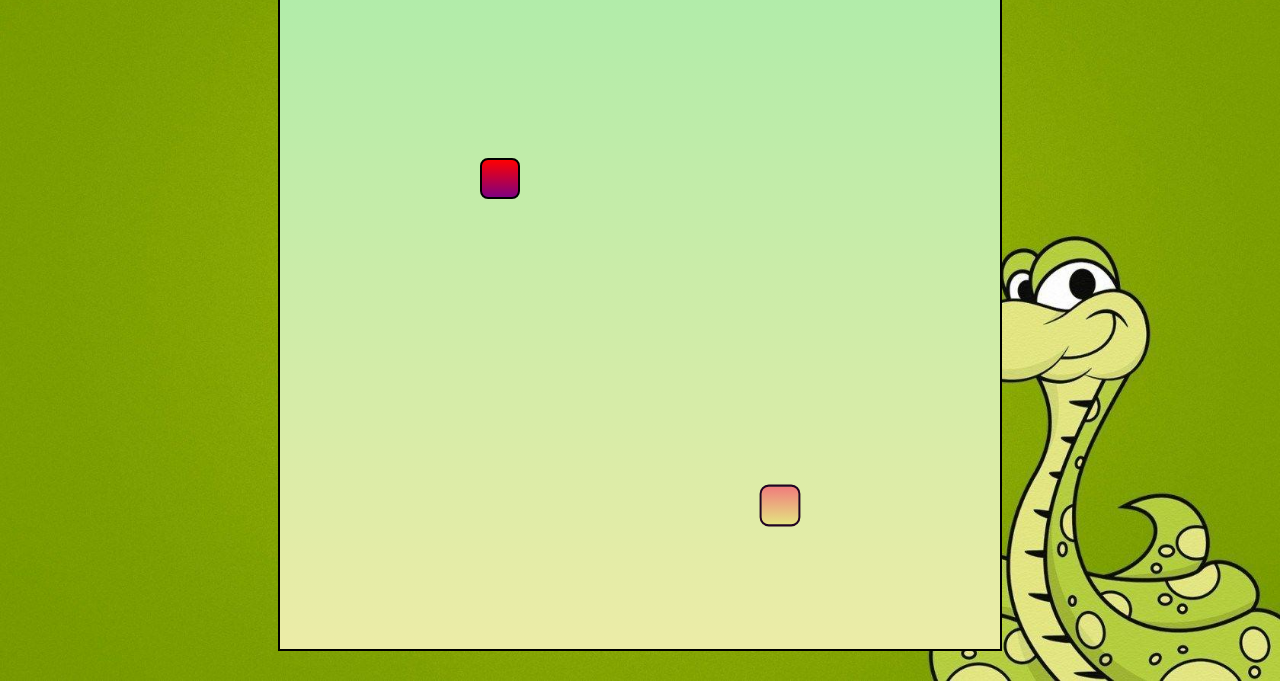
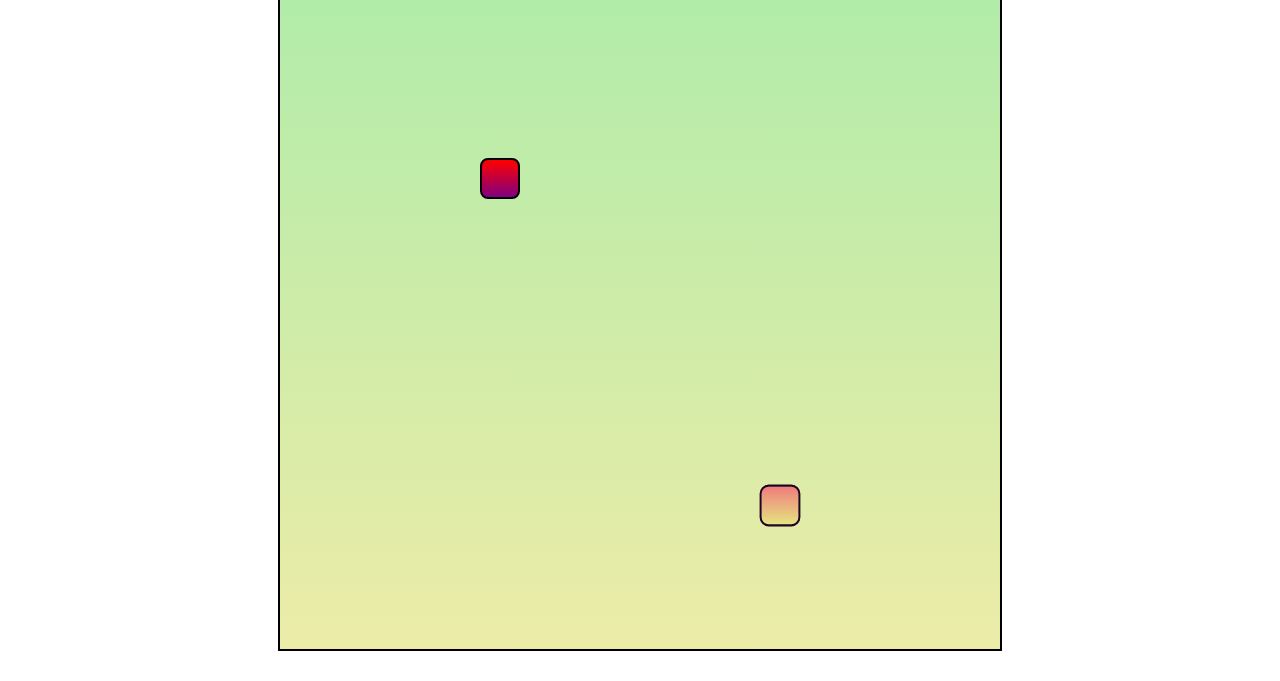
Before and after one commit to devwork260802/devgupta_snakegame, a plain HTML site: page index.html in a window 1280 px wide. Shown: the part 119-800 px from the top of the page. Drawn offline with Linux system fonts and the light colour scheme; a web font is replaced by a local one.

Commit message:
Dev Gupta Snake Game

```diff
--- a/css/style.css
+++ b/css/style.css
@@ -5,7 +5,7 @@
 }
 
 .body{
-    background: url("../img/bg.jpg");
+    /*background: url("../img/bg.jpg"); */
     min-height: 100vh;
     background-size: 100vw 100vh;
     background-repeat: no-repeat;
```
